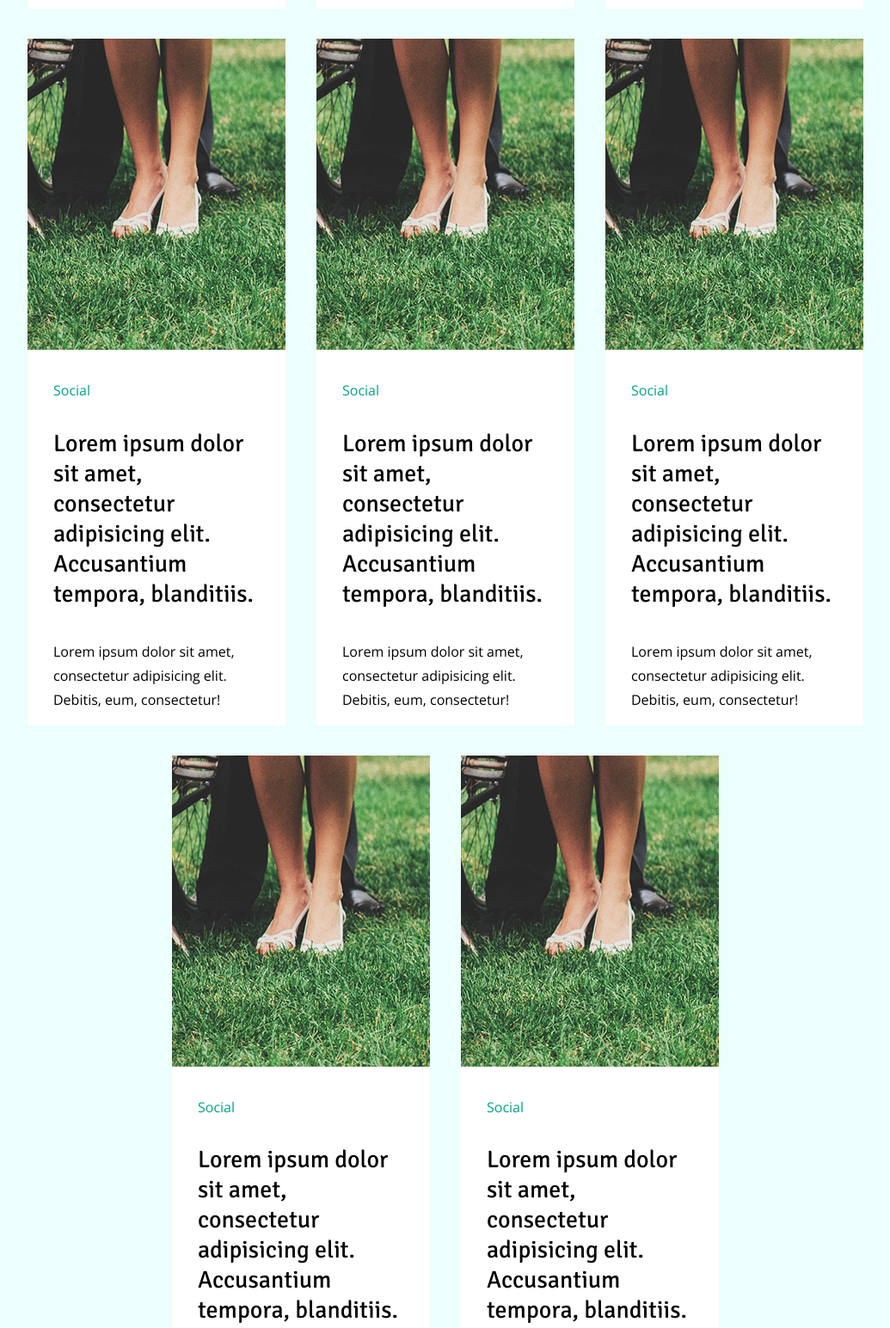
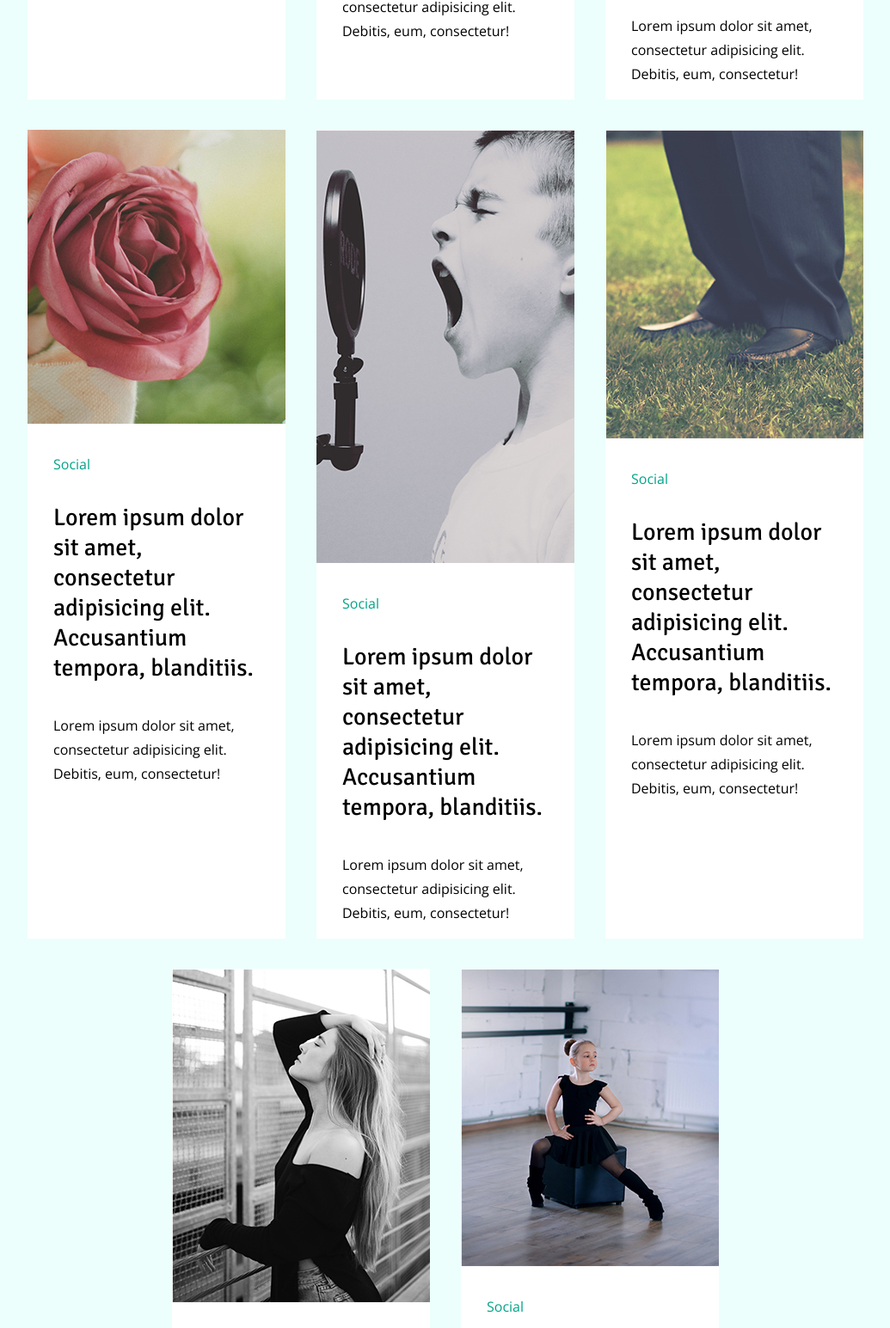
Before and after one commit to valmaxia/valmaxia.github.io, a plain HTML site: page index.html in a window 1280 px wide. Shown: the part 6059-7604 px from the top of the page at 86% size, without its empty margins (122-1157 px from the left). Drawn offline with nearby package versions, Linux system fonts and the light colour scheme.

Commit message:
Add files via upload

```diff
--- a/index.html
+++ b/index.html
@@ -222,43 +222,43 @@
 			<p>Lorem ipsum dolor sit amet, consectetur adipisicing elit. Debitis, eum, consectetur!</p>
 		</article>
 		<article>
-			<img src="img/blog1.jpg" alt="">
+			<img src="img/blog2.jpg" alt="">
 			<div class="categoti">Social</div>
 			<h4>Lorem ipsum dolor sit amet, consectetur adipisicing elit. Accusantium tempora, blanditiis.</h4>
 			<p>Lorem ipsum dolor sit amet, consectetur adipisicing elit. Debitis, eum, consectetur!</p>
 		</article>
 		<article>
-			<img src="img/blog1.jpg" alt="">
+			<img src="img/blog3.jpg" alt="">
 			<div class="categoti">Social</div>
 			<h4>Lorem ipsum dolor sit amet, consectetur adipisicing elit. Accusantium tempora, blanditiis.</h4>
 			<p>Lorem ipsum dolor sit amet, consectetur adipisicing elit. Debitis, eum, consectetur!</p>
 		</article>
 		<article>
-			<img src="img/blog1.jpg" alt="">
+			<img src="img/blog4.jpg" alt="">
 			<div class="categoti">Social</div>
 			<h4>Lorem ipsum dolor sit amet, consectetur adipisicing elit. Accusantium tempora, blanditiis.</h4>
 			<p>Lorem ipsum dolor sit amet, consectetur adipisicing elit. Debitis, eum, consectetur!</p>
 		</article>
 		<article>
-			<img src="img/blog1.jpg" alt="">
+			<img src="img/blog5.jpg" alt="">
 			<div class="categoti">Social</div>
 			<h4>Lorem ipsum dolor sit amet, consectetur adipisicing elit. Accusantium tempora, blanditiis.</h4>
 			<p>Lorem ipsum dolor sit amet, consectetur adipisicing elit. Debitis, eum, consectetur!</p>
 		</article>
 		<article>
-			<img src="img/blog1.jpg" alt="">
+			<img src="img/blog6.jpg" alt="">
 			<div class="categoti">Social</div>
 			<h4>Lorem ipsum dolor sit amet, consectetur adipisicing elit. Accusantium tempora, blanditiis.</h4>
 			<p>Lorem ipsum dolor sit amet, consectetur adipisicing elit. Debitis, eum, consectetur!</p>
 		</article>
 		<article>
-			<img src="img/blog1.jpg" alt="">
+			<img src="img/blog7.jpg" alt="">
 			<div class="categoti">Social</div>
 			<h4>Lorem ipsum dolor sit amet, consectetur adipisicing elit. Accusantium tempora, blanditiis.</h4>
 			<p>Lorem ipsum dolor sit amet, consectetur adipisicing elit. Debitis, eum, consectetur!</p>
 		</article>
 		<article>
-			<img src="img/blog1.jpg" alt="">
+			<img src="img/blog8.jpg" alt="">
 			<div class="categoti">Social</div>
 			<h4>Lorem ipsum dolor sit amet, consectetur adipisicing elit. Accusantium tempora, blanditiis.</h4>
 			<p>Lorem ipsum dolor sit amet, consectetur adipisicing elit. Debitis, eum, consectetur!</p>
@@ -279,9 +279,9 @@
 </section>
 
 
-	<section class="map">
-		<iframe src="https://www.google.com/maps/embed?pb=!1m18!1m12!1m3!1d2715.662046082541!2d37.65719221534234!3d47.10569553043876!2m3!1f0!2f0!3f0!3m2!1i1024!2i768!4f13.1!3m3!1m2!1s0x40e6e6134a4ab841%3A0x8511c144a06dc21c!2z0L_RgNC-0YHQvy4g0J_QvtCx0LXQtNGLLCAxMDMsINCc0LDRgNC40YPQv9C-0LvRjCwg0JTQvtC90LXRhtC60LDRjyDQvtCx0LvQsNGB0YLRjCwgODc1MDA!5e0!3m2!1sru!2sua!4v1539873226159" width="100%" height="450" frameborder="0" style="border:0" allowfullscreen></iframe>
-	</section>
+<section class="map">
+	<iframe src="https://www.google.com/maps/embed?pb=!1m18!1m12!1m3!1d2715.662046082541!2d37.65719221534234!3d47.10569553043876!2m3!1f0!2f0!3f0!3m2!1i1024!2i768!4f13.1!3m3!1m2!1s0x40e6e6134a4ab841%3A0x8511c144a06dc21c!2z0L_RgNC-0YHQvy4g0J_QvtCx0LXQtNGLLCAxMDMsINCc0LDRgNC40YPQv9C-0LvRjCwg0JTQvtC90LXRhtC60LDRjyDQvtCx0LvQsNGB0YLRjCwgODc1MDA!5e0!3m2!1sru!2sua!4v1539873226159" width="100%" height="450" frameborder="0" style="border:0" allowfullscreen></iframe>
+</section>
 
 
 
```
